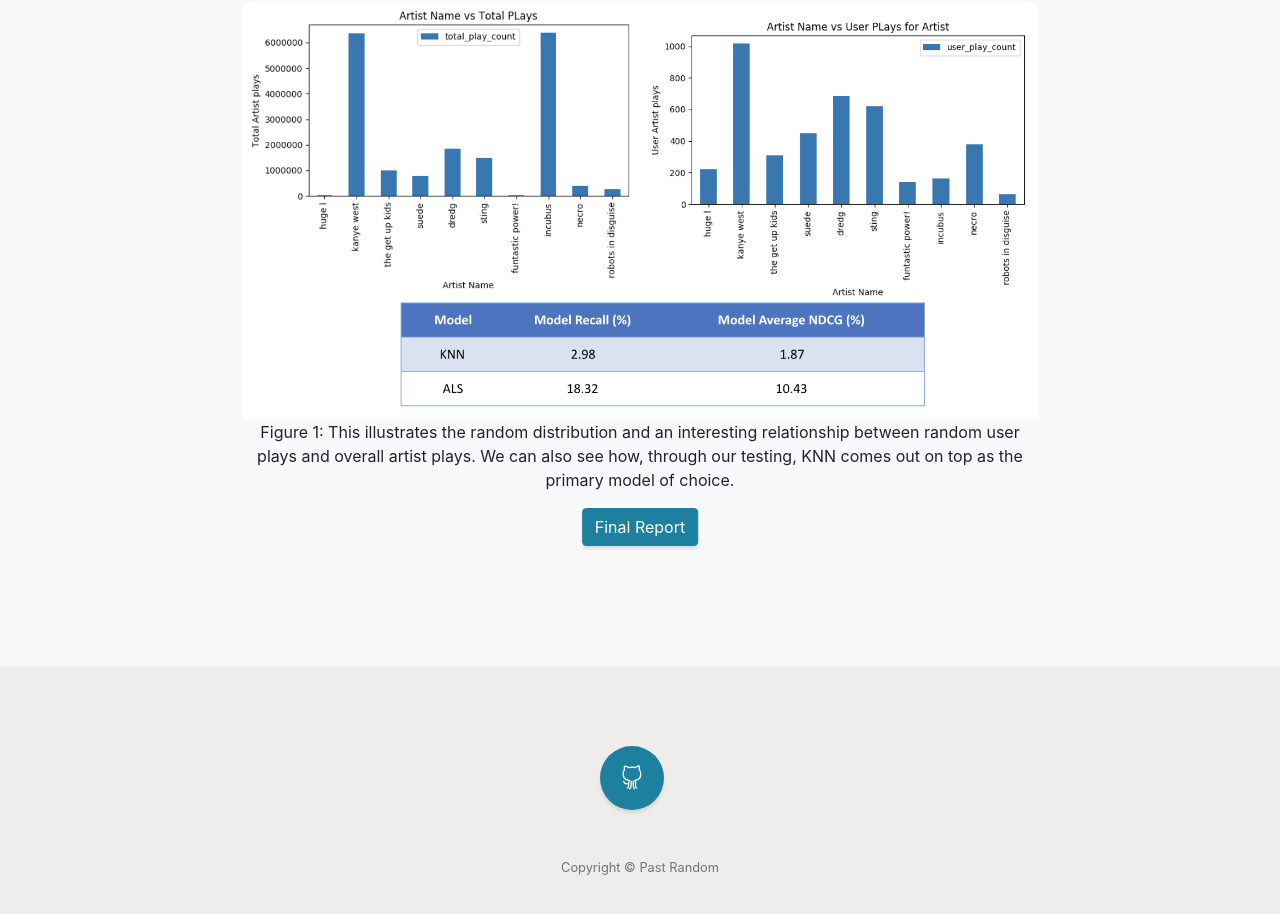
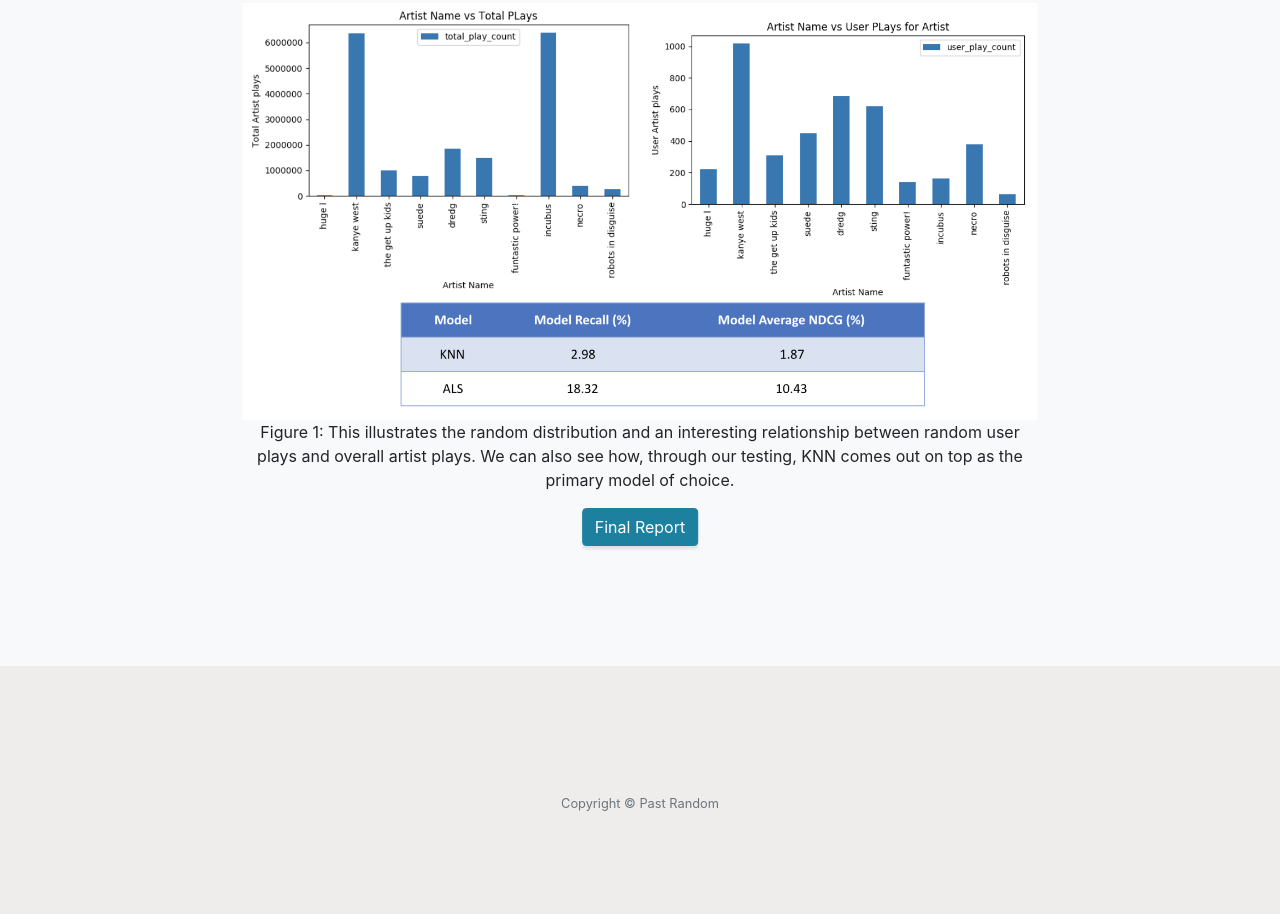
Before and after one commit to jbirori/EECS-349-Final, a website with bundled scripts: page index.html in a window 1280 px wide. Shown: the part 1427-2341 px from the top of the page. Built offline with nearby package versions, Linux system fonts and the light colour scheme.

Commit message:
removed link from footer

```diff
--- a/index.html
+++ b/index.html
@@ -103,11 +103,6 @@
     <footer class="footer text-center">
       <div class="container">
         <ul class="list-inline mb-5">
-          <li class="list-inline-item">
-            <a class="social-link rounded-circle text-white mr-3" href="https://github.com/yousefissa/eecs-349-playlist-generator">
-              <i class="icon-social-github"></i>
-            </a>
-          </li>
         </ul>
         <p class="text-muted small mb-0">Copyright &copy; Past Random</p>
       </div>
```
